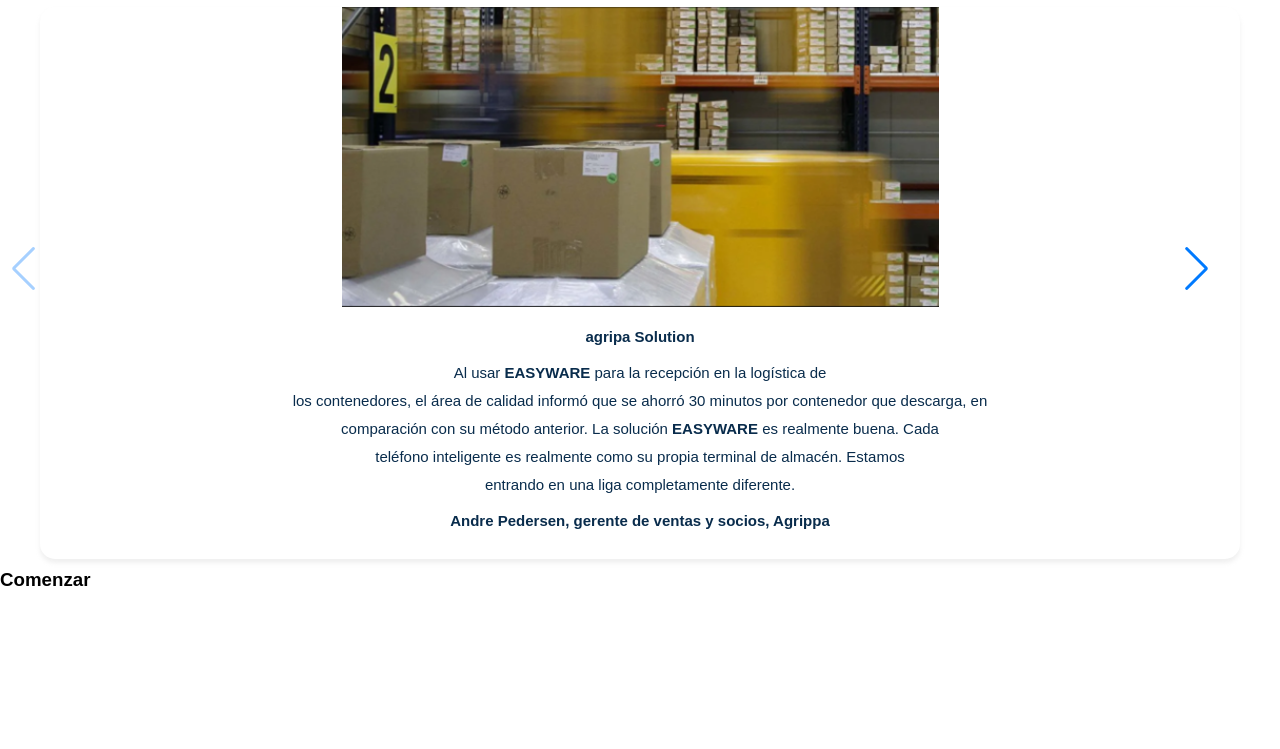
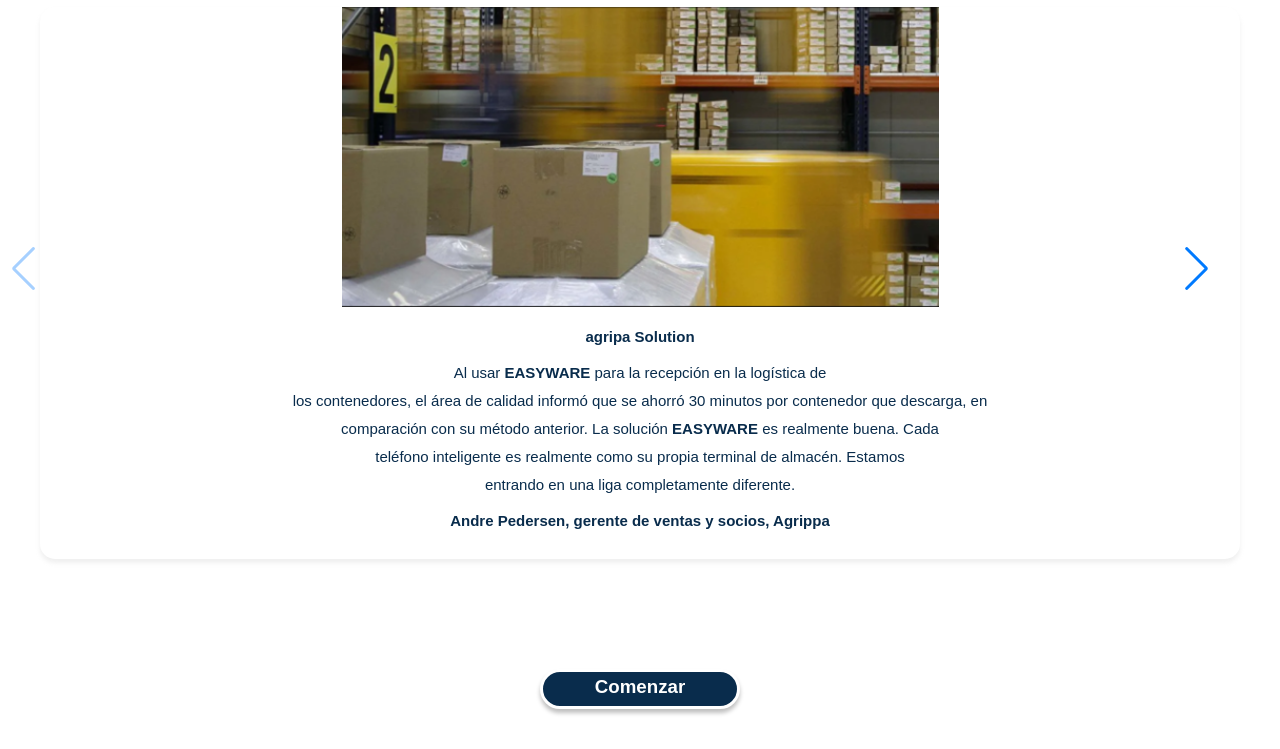
Before and after one commit to QuispeJerry/Trabajo_IHC, a plain HTML site: page Software Development/Web/index.html in a window 1280 px wide. Shown: the part 131-880 px from the top of the page. Before the commit the page ends 800 px from the top, so only its background shows below. Drawn offline with nearby package versions, Linux system fonts and the light colour scheme.

Commit message:
Creación de los estilos del Botón Comenzar

```diff
--- a/Software Development/Web/css/style.css
+++ b/Software Development/Web/css/style.css
@@ -134,3 +134,25 @@ div.Nombre-Empresa{
 .swiper-button-left{
     left: 200px !important;
 }
+
+/*-------------------Boton Comenzar---------------------*/
+section.Boton-comenzar{
+    height:50px;
+    margin-top: 100px;
+    margin-bottom: 30px;
+}
+h3.Comenzar{
+    width:200px;
+    height: 40px;
+    margin-left: auto;
+    margin-right: auto;
+    box-sizing: border-box;
+    text-align: center;
+    border-style: solid;
+    border-color: #FFFFFF;
+    border-radius: 20px;
+    color: #FFFFFF;
+    background: #092C4C;
+    box-shadow: 0 4px 4px rgba(0, 0, 0, 0.25);
+    padding-top: 4px;
+}
```
